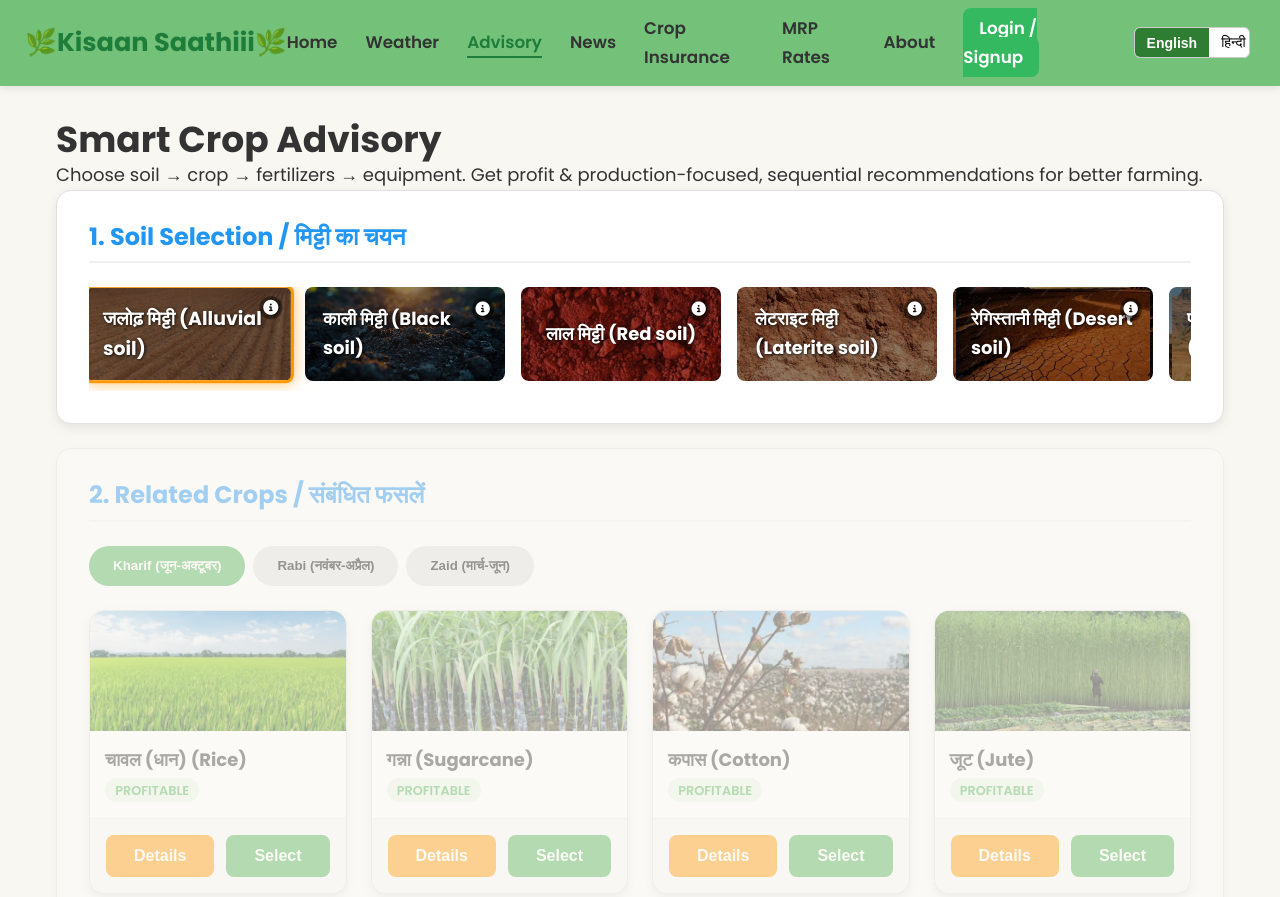
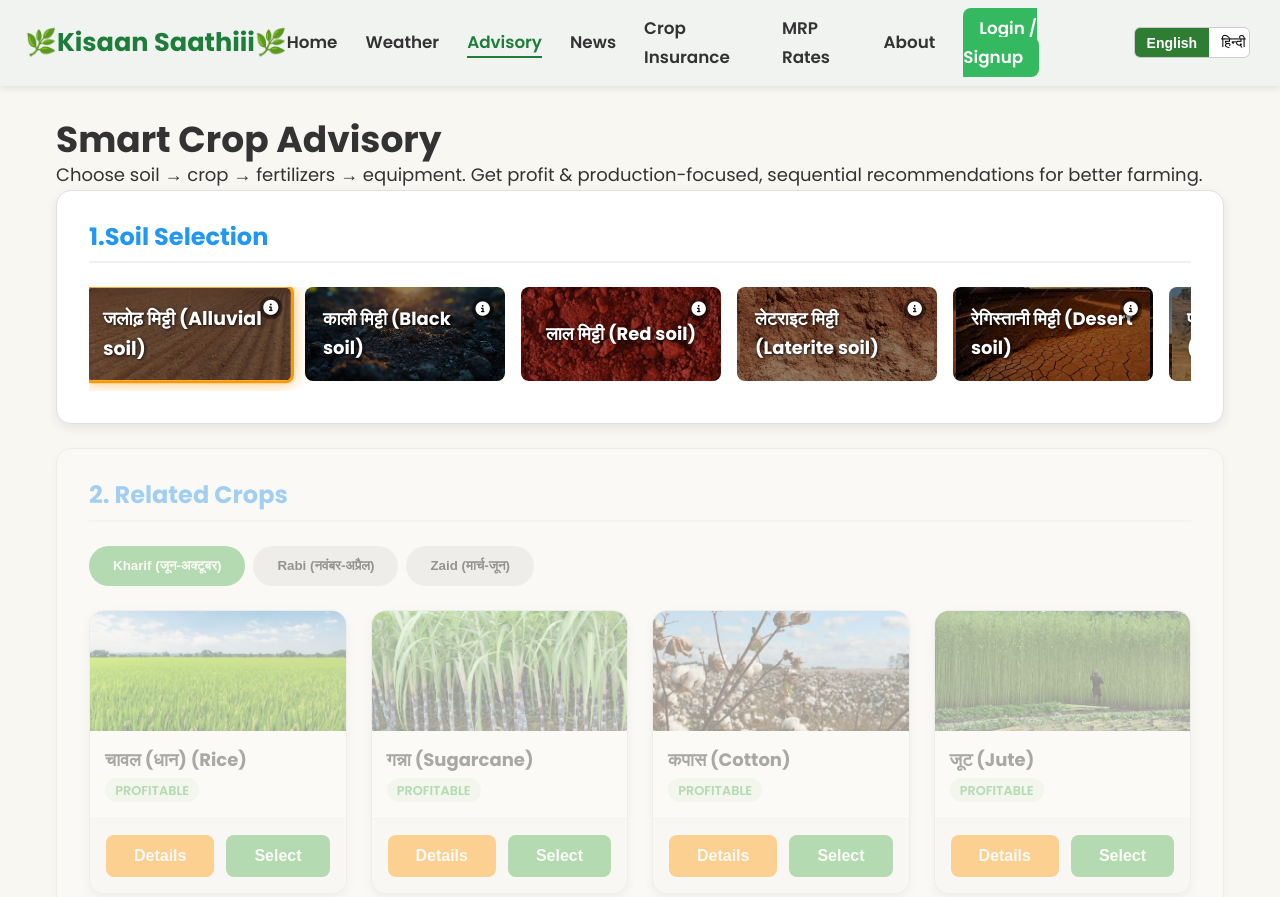
Before and after one commit to Aditya-9998/Kisan-Saathiii, a website with bundled scripts: page advisory.html in a window 1280 px wide. Shown: the top 897 px of the page. Built offline with nearby package versions, Linux system fonts and the light colour scheme; no server answers; a script that the page names is missing.

Commit message:
All updated css pages and navbar page

```diff
--- a/advisory.html
+++ b/advisory.html
@@ -34,7 +34,7 @@
 
       <!-- Step 1: Soil Selection -->
       <div id="section-soil" class="advisory-section active">
-        <h2 data-lang-key="advisory.selectSoil">1. Soil Selection / मिट्टी का चयन</h2>
+        <h2 data-lang-key="advisory.selectSoil">1.Soil Selection</h2>
         <div id="soil-horizontal-list" class="horizontal-scroll-list">
           <div class="empty-message">Loading Soil data...</div>
         </div>
@@ -43,7 +43,7 @@
 
       <!-- Step 2: Crop Selection -->
       <div id="section-crops" class="advisory-section disabled">
-        <h2 data-lang-key="advisory.recommendedCrops">2. Related Crops / संबंधित फसलें</h2>
+        <h2 data-lang-key="advisory.recommendedCrops">2. Related Crops</h2>
         <div class="crop-filter-area">
           <div id="season-tabs" class="season-tabs">
             <button class="season-tab active" data-season="kharif" data-lang-key="advisory.season.kharif">
@@ -101,7 +101,7 @@
 
   <div id="footer"></div>
 
-  <!-- ✅ Correct JS load order -->
+  <!-- Correct JS load order -->
   <script src="Js/utility.js"></script>
   <script src="Js/schemes.js"></script>
   <script src="Js/footer.js"></script>
--- a/css/navbar.css
+++ b/css/navbar.css
@@ -4,7 +4,7 @@
 
 .navbar {
   width: 100%;
-  background-color: #74c279; /* light green background */
+  background-color: #f0f3f0ff; /* light green background */
   box-shadow: 0 2px 8px rgba(0, 0, 0, 0.1);
   position: sticky;
   top: 0;
--- a/css/style.css
+++ b/css/style.css
@@ -5,9 +5,9 @@
     /* Earth Tones for Agriculture */
     --color-primary-green: #38761D;
     /* Rich, deep green (Soil/Forest) */
-    --color-secondary-gold: #F2C94C;
+    --color-secondary-gold: #faf9f5;
     /* Warm mustard/gold (Mustard flowers, Sun) */
-    --color-accent-brown: #A0522D;
+    --color-accent-brown: #04730f;
     /* Terracotta/Brown (Soil, Trust) */
     --color-background-light: #F9F7F1;
     /* Off-white/Cream (Less strain) */
```
